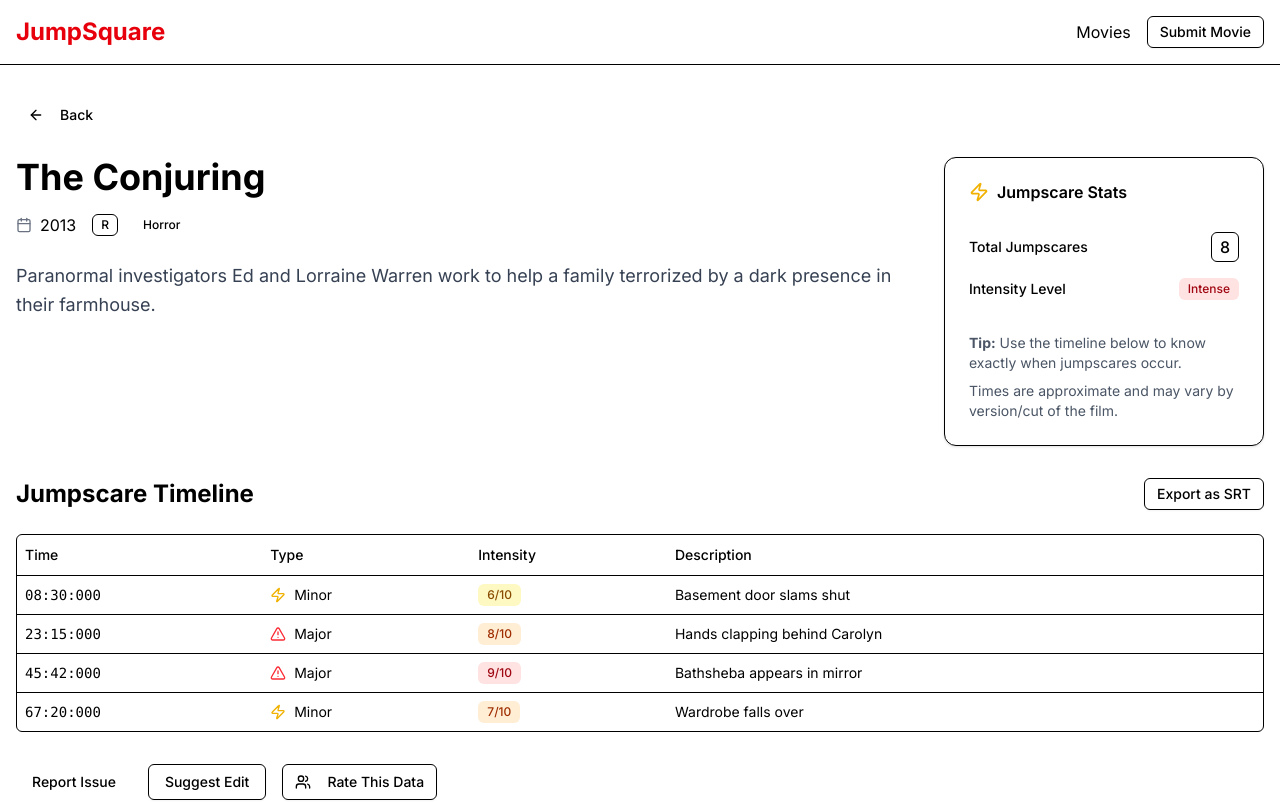
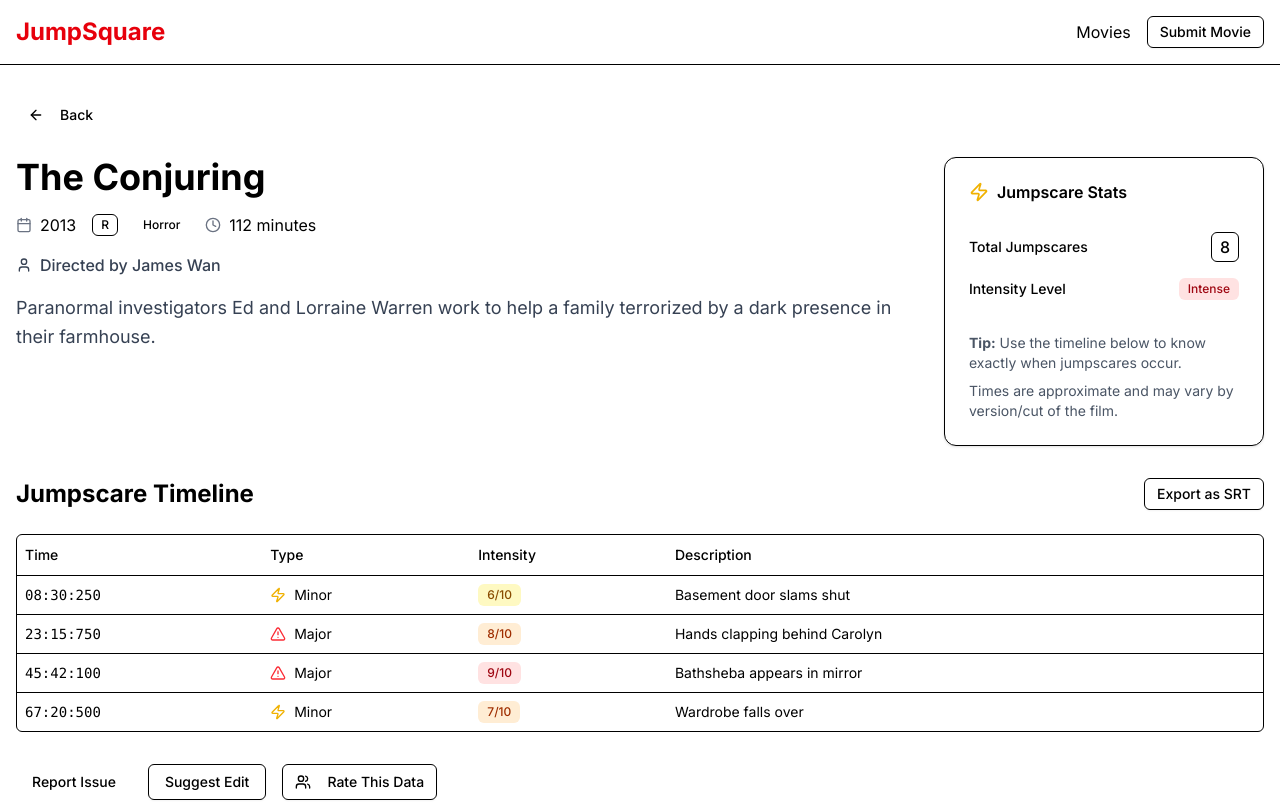
Before and after one commit to feedforfools/jumpsquare, a Next.js app: page /movie/1 in a window 1280 px wide. Shown: the top 802 px of the page. Built offline with nearby package versions, Linux system fonts and the light colour scheme.

Commit message:
Add directors capability

```diff
--- a/src/app/movie/[id]/page.tsx
+++ b/src/app/movie/[id]/page.tsx
@@ -9,7 +9,7 @@
 import { Card, CardContent, CardHeader, CardTitle } from "@/components/ui/card";
 import { Separator } from "@/components/ui/separator";
 import { mockMovies, getJumpscaresByMovieId } from "@/data/mock-data";
-import { ArrowLeft, Calendar, Zap, Users } from "lucide-react";
+import { ArrowLeft, Calendar, Zap, Users, User, Clock } from "lucide-react";
 
 export default function MovieDetailPage() {
   const params = useParams();
@@ -76,14 +76,32 @@
               <div className="flex-1">
                 <h1 className="text-4xl font-bold mb-4">{movie.title}</h1>
 
-                <div className="flex flex-wrap items-center gap-4 mb-6">
+                <div className="flex flex-wrap items-center gap-4 mb-4">
                   <div className="flex items-center space-x-2">
                     <Calendar className="h-4 w-4 text-gray-500" />
                     <span>{movie.year}</span>
                   </div>
                   <Badge variant="outline">{movie.rating}</Badge>
                   <Badge variant="secondary">{movie.genre}</Badge>
+                  {movie.runtime_minutes && (
+                    <div className="flex items-center space-x-2">
+                      <Clock className="h-4 w-4 text-gray-500" />
+                      <span>{movie.runtime_minutes} minutes</span>
+                    </div>
+                  )}
                 </div>
+
+                {movie.directors && movie.directors.length > 0 && (
+                  <div className="mb-4">
+                    <div className="flex items-center space-x-2 text-gray-700">
+                      <User className="h-4 w-4" />
+                      <span className="font-medium">
+                        Directed by{" "}
+                        {movie.directors.map((d) => d.name).join(", ")}
+                      </span>
+                    </div>
+                  </div>
+                )}
 
                 {movie.description && (
                   <p className="text-lg text-gray-700 mb-6 leading-relaxed">
--- a/src/data/mock-data.ts
+++ b/src/data/mock-data.ts
@@ -1,4 +1,67 @@
-import { Movie, Jumpscare } from "@/types";
+import { Movie, Jumpscare, Director, MovieDirector } from "@/types";
+
+export const mockDirectors: Director[] = [
+  {
+    id: "d1",
+    name: "James Wan",
+    bio: "Malaysian-Australian film director, screenwriter, and producer known for creating the Saw and Insidious franchises.",
+  },
+  {
+    id: "d2",
+    name: "Ari Aster",
+    bio: "American film director, screenwriter, and producer known for horror films Hereditary and Midsommar.",
+  },
+  {
+    id: "d3",
+    name: "John Krasinski",
+    bio: "American actor, director, producer, and screenwriter known for A Quiet Place series.",
+  },
+  {
+    id: "d4",
+    name: "Jordan Peele",
+    bio: "American actor, comedian, writer, producer, and director known for socially conscious horror films.",
+  },
+  {
+    id: "d5",
+    name: "Jennifer Kent",
+    bio: "Australian filmmaker known for psychological horror films The Babadook and The Nightingale.",
+  },
+  {
+    id: "d6",
+    name: "Scott Derrickson",
+    bio: "American director, screenwriter and producer known for horror films Sinister and The Exorcism of Emily Rose.",
+  },
+  {
+    id: "d7",
+    name: "Gore Verbinski",
+    bio: "American film director, screenwriter, producer and musician known for The Ring and Pirates of the Caribbean.",
+  },
+  {
+    id: "d8",
+    name: "Mike Flanagan",
+    bio: "American filmmaker known for horror films and Netflix series including The Haunting anthology.",
+  },
+  {
+    id: "d9",
+    name: "David Gordon Green",
+    bio: "American filmmaker known for independent films and the recent Halloween trilogy.",
+  },
+  {
+    id: "d10",
+    name: "Robert Eggers",
+    bio: "American filmmaker known for period horror films The Witch and The Lighthouse.",
+  },
+  {
+    id: "d11",
+    name: "Leigh Whannell",
+    bio: "Australian screenwriter, producer, director and actor, co-creator of the Saw franchise.",
+  },
+  {
+    id: "d12",
+    name: "Ti West",
+    bio: "American filmmaker known for horror films X, Pearl, and The House of the Devil.",
+  },
+];
 
 export const mockMovies: Movie[] = [
   {
@@ -8,10 +71,10 @@
     genre: "Horror",
     rating: "R",
     jumpscare_count: 8,
+    runtime_minutes: 112,
     description:
       "Paranormal investigators Ed and Lorraine Warren work to help a family terrorized by a dark presence in their farmhouse.",
-    created_at: new Date().toISOString(),
-    updated_at: new Date().toISOString(),
+    directors: [mockDirectors.find((d) => d.id === "d1")!],
   },
   {
     id: "2",
@@ -20,10 +83,10 @@
     genre: "Horror",
     rating: "PG-13",
     jumpscare_count: 12,
+    runtime_minutes: 103,
     description:
       "A family looks to prevent evil spirits from trapping their comatose child in a realm called The Further.",
-    created_at: new Date().toISOString(),
-    updated_at: new Date().toISOString(),
+    directors: [mockDirectors.find((d) => d.id === "d1")!],
   },
   {
     id: "3",
@@ -32,10 +95,10 @@
     genre: "Horror",
     rating: "R",
     jumpscare_count: 6,
+    runtime_minutes: 127,
     description:
       "A grieving family is haunted by tragedy and disturbing secrets.",
-    created_at: new Date().toISOString(),
-    updated_at: new Date().toISOString(),
+    directors: [mockDirectors.find((d) => d.id === "d2")!],
   },
   {
     id: "4",
@@ -44,10 +107,10 @@
     genre: "Horror/Thriller",
     rating: "PG-13",
     jumpscare_count: 9,
+    runtime_minutes: 90,
     description:
       "In a post-apocalyptic world, a family is forced to live in silence while hiding from monsters with ultra-sensitive hearing.",
-    created_at: new Date().toISOString(),
-    updated_at: new Date().toISOString(),
+    directors: [mockDirectors.find((d) => d.id === "d3")!],
   },
   {
     id: "5",
@@ -56,10 +119,10 @@
     genre: "Horror/Thriller",
     rating: "R",
     jumpscare_count: 4,
+    runtime_minutes: 104,
     description:
       "A young African-American visits his white girlfriend's parents for the weekend, where his simmering uneasiness becomes a nightmare.",
-    created_at: new Date().toISOString(),
-    updated_at: new Date().toISOString(),
+    directors: [mockDirectors.find((d) => d.id === "d4")!],
   },
   {
     id: "6",
@@ -68,10 +131,10 @@
     genre: "Horror",
     rating: "R",
     jumpscare_count: 7,
+    runtime_minutes: 94,
     description:
       "A single mother and her son discover a sinister book that unleashes a supernatural entity.",
-    created_at: new Date().toISOString(),
-    updated_at: new Date().toISOString(),
+    directors: [mockDirectors.find((d) => d.id === "d5")!],
   },
   {
     id: "7",
@@ -80,10 +143,10 @@
     genre: "Horror",
     rating: "R",
     jumpscare_count: 11,
+    runtime_minutes: 110,
     description:
       "A true-crime writer finds a cache of 8mm home movies films that suggest the murder he is currently researching is the work of a serial killer.",
-    created_at: new Date().toISOString(),
-    updated_at: new Date().toISOString(),
+    directors: [mockDirectors.find((d) => d.id === "d6")!],
   },
   {
     id: "8",
@@ -92,11 +155,113 @@
     genre: "Horror",
     rating: "PG-13",
     jumpscare_count: 8,
+    runtime_minutes: 115,
     description:
       "A journalist must investigate a mysterious videotape which seems to cause the death of anyone one week to the day after they view it.",
-    created_at: new Date().toISOString(),
-    updated_at: new Date().toISOString(),
+    directors: [mockDirectors.find((d) => d.id === "d7")!],
   },
+  {
+    id: "9",
+    title: "Us",
+    year: 2019,
+    genre: "Horror/Thriller",
+    rating: "R",
+    jumpscare_count: 7,
+    runtime_minutes: 116,
+    description:
+      "A family's serene beach vacation turns to chaos when their doppelgängers appear and begin to terrorize them.",
+    directors: [mockDirectors.find((d) => d.id === "d4")!],
+  },
+  {
+    id: "10",
+    title: "The Witch",
+    year: 2015,
+    genre: "Horror",
+    rating: "R",
+    jumpscare_count: 5,
+    runtime_minutes: 92,
+    description:
+      "A family in 1630s New England is torn apart by the forces of witchcraft, black magic, and possession.",
+    directors: [mockDirectors.find((d) => d.id === "d10")!],
+  },
+  {
+    id: "11",
+    title: "Halloween",
+    year: 2018,
+    genre: "Horror",
+    rating: "R",
+    jumpscare_count: 13,
+    runtime_minutes: 106,
+    description:
+      "Laurie Strode confronts her long-time foe Michael Myers, the masked figure who has haunted her since she narrowly escaped his killing spree.",
+    directors: [mockDirectors.find((d) => d.id === "d9")!],
+  },
+  {
+    id: "12",
+    title: "X",
+    year: 2022,
+    genre: "Horror",
+    rating: "R",
+    jumpscare_count: 9,
+    runtime_minutes: 105,
+    description:
+      "In 1979, a group of young filmmakers set out to make an adult film in rural Texas, but when their reclusive, elderly hosts catch them in the act, the cast find themselves fighting for their lives.",
+    directors: [mockDirectors.find((d) => d.id === "d12")!],
+  },
+  {
+    id: "13",
+    title: "The Invisible Man",
+    year: 2020,
+    genre: "Horror/Thriller",
+    rating: "R",
+    jumpscare_count: 8,
+    runtime_minutes: 124,
+    description:
+      "When Cecilia's abusive ex takes his own life and leaves her his fortune, she suspects his death was a hoax.",
+    directors: [mockDirectors.find((d) => d.id === "d11")!],
+  },
+  {
+    id: "14",
+    title: "Midsommar",
+    year: 2019,
+    genre: "Horror",
+    rating: "R",
+    jumpscare_count: 3,
+    runtime_minutes: 148,
+    description:
+      "A couple travels to Northern Europe to visit a rural hometown's fabled Swedish mid-summer festival.",
+    directors: [mockDirectors.find((d) => d.id === "d2")!],
+  },
+  {
+    id: "15",
+    title: "Doctor Sleep",
+    year: 2019,
+    genre: "Horror",
+    rating: "R",
+    jumpscare_count: 6,
+    runtime_minutes: 152,
+    description:
+      "Years following the events of The Shining, a now-adult Dan Torrance meets a young girl with similar powers.",
+    directors: [mockDirectors.find((d) => d.id === "d8")!],
+  },
+];
+
+export const mockMovieDirectors: MovieDirector[] = [
+  { id: "md1", movie_id: "1", director_id: "d1" },
+  { id: "md2", movie_id: "2", director_id: "d1" },
+  { id: "md3", movie_id: "3", director_id: "d2" },
+  { id: "md4", movie_id: "4", director_id: "d3" },
+  { id: "md5", movie_id: "5", director_id: "d4" },
+  { id: "md6", movie_id: "6", director_id: "d5" },
+  { id: "md7", movie_id: "7", director_id: "d6" },
+  { id: "md8", movie_id: "8", director_id: "d7" },
+  { id: "md9", movie_id: "9", director_id: "d4" },
+  { id: "md10", movie_id: "10", director_id: "d10" },
+  { id: "md11", movie_id: "11", director_id: "d9" },
+  { id: "md12", movie_id: "12", director_id: "d12" },
+  { id: "md13", movie_id: "13", director_id: "d11" },
+  { id: "md14", movie_id: "14", director_id: "d2" },
+  { id: "md15", movie_id: "15", director_id: "d8" },
 ];
 
 export const mockJumpscares: Jumpscare[] = [
@@ -106,48 +271,40 @@
     movie_id: "1",
     timestamp_minutes: 8,
     timestamp_seconds: 30,
-    timestamp_millis: 0,
+    timestamp_millis: 250,
     intensity: 6,
     description: "Basement door slams shut",
     category: "minor",
-    created_at: new Date().toISOString(),
-    updated_at: new Date().toISOString(),
   },
   {
     id: "2",
     movie_id: "1",
     timestamp_minutes: 23,
     timestamp_seconds: 15,
-    timestamp_millis: 0,
+    timestamp_millis: 750,
     intensity: 8,
     description: "Hands clapping behind Carolyn",
     category: "major",
-    created_at: new Date().toISOString(),
-    updated_at: new Date().toISOString(),
   },
   {
     id: "3",
     movie_id: "1",
     timestamp_minutes: 45,
     timestamp_seconds: 42,
-    timestamp_millis: 0,
+    timestamp_millis: 100,
     intensity: 9,
     description: "Bathsheba appears in mirror",
     category: "major",
-    created_at: new Date().toISOString(),
-    updated_at: new Date().toISOString(),
   },
   {
     id: "4",
     movie_id: "1",
     timestamp_minutes: 67,
     timestamp_seconds: 20,
-    timestamp_millis: 0,
+    timestamp_millis: 500,
     intensity: 7,
     description: "Wardrobe falls over",
     category: "minor",
-    created_at: new Date().toISOString(),
-    updated_at: new Date().toISOString(),
   },
 
   // Insidious jumpscares
@@ -160,58 +317,228 @@
     intensity: 7,
     description: "Face at the window",
     category: "major",
-    created_at: new Date().toISOString(),
-    updated_at: new Date().toISOString(),
   },
   {
     id: "6",
     movie_id: "2",
     timestamp_minutes: 34,
     timestamp_seconds: 18,
-    timestamp_millis: 0,
+    timestamp_millis: 900,
     intensity: 9,
     description: "Red-faced demon behind Josh",
     category: "major",
-    created_at: new Date().toISOString(),
-    updated_at: new Date().toISOString(),
   },
   {
     id: "7",
     movie_id: "2",
     timestamp_minutes: 56,
     timestamp_seconds: 30,
-    timestamp_millis: 0,
+    timestamp_millis: 200,
     intensity: 8,
     description: "Tiny Tim dancing in The Further",
     category: "major",
-    created_at: new Date().toISOString(),
-    updated_at: new Date().toISOString(),
+  },
+
+  // Hereditary jumpscares
+  {
+    id: "8",
+    movie_id: "3",
+    timestamp_minutes: 43,
+    timestamp_seconds: 12,
+    timestamp_millis: 800,
+    intensity: 10,
+    description: "Car accident aftermath",
+    category: "major",
+  },
+  {
+    id: "9",
+    movie_id: "3",
+    timestamp_minutes: 89,
+    timestamp_seconds: 45,
+    timestamp_millis: 300,
+    intensity: 8,
+    description: "Charlie's clicking tongue",
+    category: "major",
   },
 
   // A Quiet Place jumpscares
   {
-    id: "8",
+    id: "10",
     movie_id: "4",
     timestamp_minutes: 15,
     timestamp_seconds: 45,
-    timestamp_millis: 0,
+    timestamp_millis: 600,
     intensity: 10,
     description: "Creature attacks at the bridge",
     category: "major",
-    created_at: new Date().toISOString(),
-    updated_at: new Date().toISOString(),
   },
   {
-    id: "9",
+    id: "11",
     movie_id: "4",
     timestamp_minutes: 78,
     timestamp_seconds: 12,
-    timestamp_millis: 0,
+    timestamp_millis: 150,
     intensity: 9,
     description: "Basement flooding scene",
     category: "major",
-    created_at: new Date().toISOString(),
-    updated_at: new Date().toISOString(),
+  },
+
+  // Get Out jumpscares
+  {
+    id: "12",
+    movie_id: "5",
+    timestamp_minutes: 67,
+    timestamp_seconds: 30,
+    timestamp_millis: 400,
+    intensity: 7,
+    description: "Georgina's flash photograph",
+    category: "major",
+  },
+
+  // The Babadook jumpscares
+  {
+    id: "13",
+    movie_id: "6",
+    timestamp_minutes: 34,
+    timestamp_seconds: 22,
+    timestamp_millis: 0,
+    intensity: 8,
+    description: "Babadook appears in book",
+    category: "major",
+  },
+  {
+    id: "14",
+    movie_id: "6",
+    timestamp_minutes: 71,
+    timestamp_seconds: 15,
+    timestamp_millis: 750,
+    intensity: 9,
+    description: "Babadook on ceiling",
+    category: "major",
+  },
+
+  // Sinister jumpscares
+  {
+    id: "15",
+    movie_id: "7",
+    timestamp_minutes: 28,
+    timestamp_seconds: 40,
+    timestamp_millis: 200,
+    intensity: 8,
+    description: "Lawn mower accident footage",
+    category: "major",
+  },
+  {
+    id: "16",
+    movie_id: "7",
+    timestamp_minutes: 67,
+    timestamp_seconds: 10,
+    timestamp_millis: 850,
+    intensity: 10,
+    description: "Bughuul appears behind Ellison",
+    category: "major",
+  },
+
+  // The Ring jumpscares
+  {
+    id: "17",
+    movie_id: "8",
+    timestamp_minutes: 45,
+    timestamp_seconds: 30,
+    timestamp_millis: 500,
+    intensity: 9,
+    description: "Samara crawls out of TV",
+    category: "major",
+  },
+  {
+    id: "18",
+    movie_id: "8",
+    timestamp_minutes: 89,
+    timestamp_seconds: 12,
+    timestamp_millis: 100,
+    intensity: 8,
+    description: "Well scene revelation",
+    category: "major",
+  },
+
+  // Us jumpscares
+  {
+    id: "19",
+    movie_id: "9",
+    timestamp_minutes: 34,
+    timestamp_seconds: 20,
+    timestamp_millis: 700,
+    intensity: 9,
+    description: "Doppelgängers first appearance",
+    category: "major",
+  },
+
+  // The Witch jumpscares
+  {
+    id: "20",
+    movie_id: "10",
+    timestamp_minutes: 23,
+    timestamp_seconds: 45,
+    timestamp_millis: 300,
+    intensity: 7,
+    description: "Peek-a-boo with baby Samuel",
+    category: "major",
+  },
+
+  // Halloween jumpscares
+  {
+    id: "21",
+    movie_id: "11",
+    timestamp_minutes: 45,
+    timestamp_seconds: 15,
+    timestamp_millis: 0,
+    intensity: 8,
+    description: "Michael appears in closet",
+    category: "major",
+  },
+  {
+    id: "22",
+    movie_id: "11",
+    timestamp_minutes: 78,
+    timestamp_seconds: 30,
+    timestamp_millis: 650,
+    intensity: 9,
+    description: "Kitchen island attack",
+    category: "major",
+  },
+
+  // X jumpscares
+  {
+    id: "23",
+    movie_id: "12",
+    timestamp_minutes: 56,
+    timestamp_seconds: 22,
+    timestamp_millis: 400,
+    intensity: 8,
+    description: "Pearl in the basement",
+    category: "major",
+  },
+
+  // The Invisible Man jumpscares
+  {
+    id: "24",
+    movie_id: "13",
+    timestamp_minutes: 34,
+    timestamp_seconds: 10,
+    timestamp_millis: 200,
+    intensity: 8,
+    description: "Kitchen knife flies",
+    category: "major",
+  },
+  {
+    id: "25",
+    movie_id: "13",
+    timestamp_minutes: 67,
+    timestamp_seconds: 45,
+    timestamp_millis: 800,
+    intensity: 9,
+    description: "Restaurant attack",
+    category: "major",
   },
 ];
 
@@ -220,9 +547,29 @@
   return mockJumpscares.filter((js) => js.movie_id === movieId);
 };
 
-// Helper function to format timestamp
-export const formatTimestamp = (minutes: number, seconds: number): string => {
+// Helper function to format timestamp with milliseconds
+export const formatTimestamp = (
+  minutes: number,
+  seconds: number,
+  millis: number = 0
+): string => {
   const formattedMinutes = minutes.toString().padStart(2, "0");
   const formattedSeconds = seconds.toString().padStart(2, "0");
+
+  if (millis > 0) {
+    const formattedMillis = millis.toString().padStart(3, "0");
+    return `${formattedMinutes}:${formattedSeconds}.${formattedMillis}`;
+  }
+
   return `${formattedMinutes}:${formattedSeconds}`;
 };
+
+// Helper function to get directors by movie id
+export const getDirectorsByMovieId = (movieId: string): Director[] => {
+  const movieDirectorRelations = mockMovieDirectors.filter(
+    (md) => md.movie_id === movieId
+  );
+  return movieDirectorRelations
+    .map((md) => mockDirectors.find((d) => d.id === md.director_id))
+    .filter(Boolean) as Director[];
+};
--- a/src/types/index.ts
+++ b/src/types/index.ts
@@ -6,9 +6,21 @@
   rating: string;
   jumpscare_count: number;
   poster_url?: string;
-  description: string;
-  created_at: string;
-  updated_at: string;
+  description?: string;
+  runtime_minutes?: number;
+  directors?: Director[]; // populated from join
+}
+
+export interface Director {
+  id: string;
+  name: string;
+  bio?: string;
+}
+
+export interface MovieDirector {
+  id: string;
+  movie_id: string;
+  director_id: string;
 }
 
 export interface Jumpscare {
@@ -16,12 +28,10 @@
   movie_id: string;
   timestamp_minutes: number;
   timestamp_seconds: number;
-  timestamp_millis: number;
+  timestamp_millis: number; // 0-999 milliseconds
   intensity: number; // 1-10
   description: string;
   category: "major" | "minor" | "false_alarm";
-  created_at: string;
-  updated_at: string;
 }
 
 export function formatTimestamp(
```
